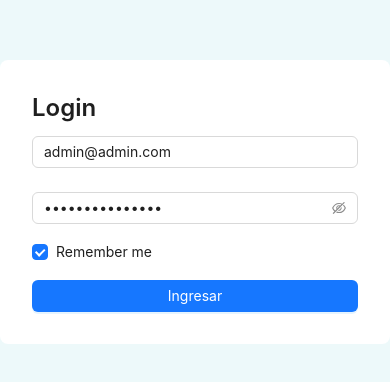
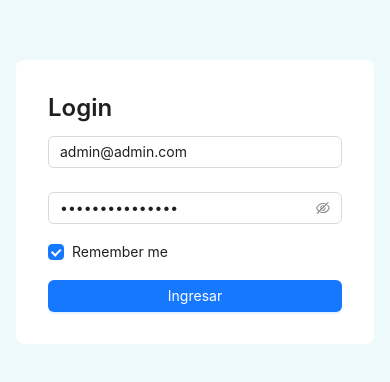
Before and after one commit to cafesit8/Dashboard-AntDesign, a React (Vite) app: page /login in a window 390 px wide. Shown: the part 220-602 px from the top of the page. Built offline with nearby package versions, Linux system fonts and the light colour scheme.

Commit message:
fix: :bug: main add font

```diff
--- a/package.json
+++ b/package.json
@@ -11,6 +11,7 @@
   },
   "dependencies": {
     "@ant-design/icons": "^5.2.6",
+    "@fontsource-variable/outfit": "^5.0.8",
     "@hookform/resolvers": "^3.3.4",
     "antd": "^5.10.2",
     "react": "^18.2.0",
--- a/src/components/NameTable.tsx
+++ b/src/components/NameTable.tsx
@@ -1,7 +1,7 @@
 export default function NameTable ({ text }: { text: string }) {
   return (
     <div className="text-center w-full">
-      <span className="sm:text-base text-sm">{text}</span>
+      <span className='sm:text-base font-normal text-sm font-["Outfit_Variable"]'>{text}</span>
     </div>
   )
 }
--- a/src/components/SideBar.tsx
+++ b/src/components/SideBar.tsx
@@ -68,7 +68,7 @@ export function SideBar () {
         mode="inline"
         inlineCollapsed={collapsed}
         items={items}
-        className={`${collapsed ? 'w-[50px] md:w-[70px]' : 'w-auto'} rounded-lg`}
+        className={`${collapsed ? 'w-[50px] md:w-[70px]' : 'w-auto'} rounded-lg font-["Outfit_Variable"]`}
       />
     </div>
   )
--- a/src/index.css
+++ b/src/index.css
@@ -1,3 +1,7 @@
 @tailwind base;
 @tailwind components;
 @tailwind utilities;
+
+body {
+  font-family: 'Outfit Variable', sans-serif;
+}
--- a/src/pages/Login/Login.tsx
+++ b/src/pages/Login/Login.tsx
@@ -2,7 +2,7 @@ import FormDeafult from './components/FormDefault'
 
 export default function Login () {
   return (
-    <section className="w-full h-screen flex justify-center items-center bg-seagull-50">
+    <section className="w-full h-screen flex justify-center p-4 items-center bg-seagull-50">
       <div className='p-8 w-[400px] bg-white rounded-lg'>
         <FormDeafult />
       </div>
--- a/src/pages/Products/CreateProduct/components/Header.tsx
+++ b/src/pages/Products/CreateProduct/components/Header.tsx
@@ -1,9 +1,12 @@
 import BreadCrumb from '../../../../components/BreadCrumb'
+import { useProductsStore } from '../../store/productsStore'
 
 export default function Header ({ list }: any) {
+  const productSelected = useProductsStore(state => state.productSelected)
+  const selected = Object.keys(productSelected).length > 0
   return (
     <header className='bg-white rounded-lg py-2 px-3 pb-2 md:mb-5 mb-2'>
-      <h2 className="font-semibold lg:text-2xl text-lg text-seagull-900">Add Product</h2>
+      <h2 className="font-semibold lg:text-2xl text-lg text-seagull-900">{selected ? 'Update Product' : 'Add Product'}</h2>
       <BreadCrumb list={list} />
     </header>
   )
--- a/src/pages/Products/ListProducts/ProductsList.tsx
+++ b/src/pages/Products/ListProducts/ProductsList.tsx
@@ -5,6 +5,7 @@ import { styles } from '../../../styles/customStylesTable'
 import { useProductsStore } from '../store/productsStore'
 import { useState } from 'react'
 import useProductsList from './hooks/useProductsList'
+import '@fontsource-variable/outfit'
 
 export default function ProductsList () {
   const { products, selectProduct } = useProductsStore()
--- a/src/pages/Products/ListProducts/components/Columns.tsx
+++ b/src/pages/Products/ListProducts/components/Columns.tsx
@@ -31,7 +31,7 @@ export default function Columns () {
     },
     {
       name: <NameTable text="Category" />,
-      cell: (row: Product) => row.category,
+      cell: (row: Product) => <span className='font-["Outfit_Variable"]'>{row.category}</span>,
       center: true
     },
     {
--- a/src/pages/Products/ListProducts/components/Header.tsx
+++ b/src/pages/Products/ListProducts/components/Header.tsx
@@ -61,7 +61,7 @@ export default function Header ({ setSearch, setCategory, setPost }: Props) {
               ]}
             />
           </div>
-          <Button onClick={handleClick} className='bg-seagull-400 hover:bg-seagull-800! w-full lg:w-auto'><span className='text-white'>Add Product</span></Button>
+          <Button onClick={handleClick} className='bg-seagull-400 hover:bg-seagull-800! w-full font-["Outfit_Variable"] lg:w-auto'><span className='text-white'>Add Product</span></Button>
         </div>
       </div>
     </header>
```
Also changed, not shown: 1 other file (tests, documents, lock files or other folders).
